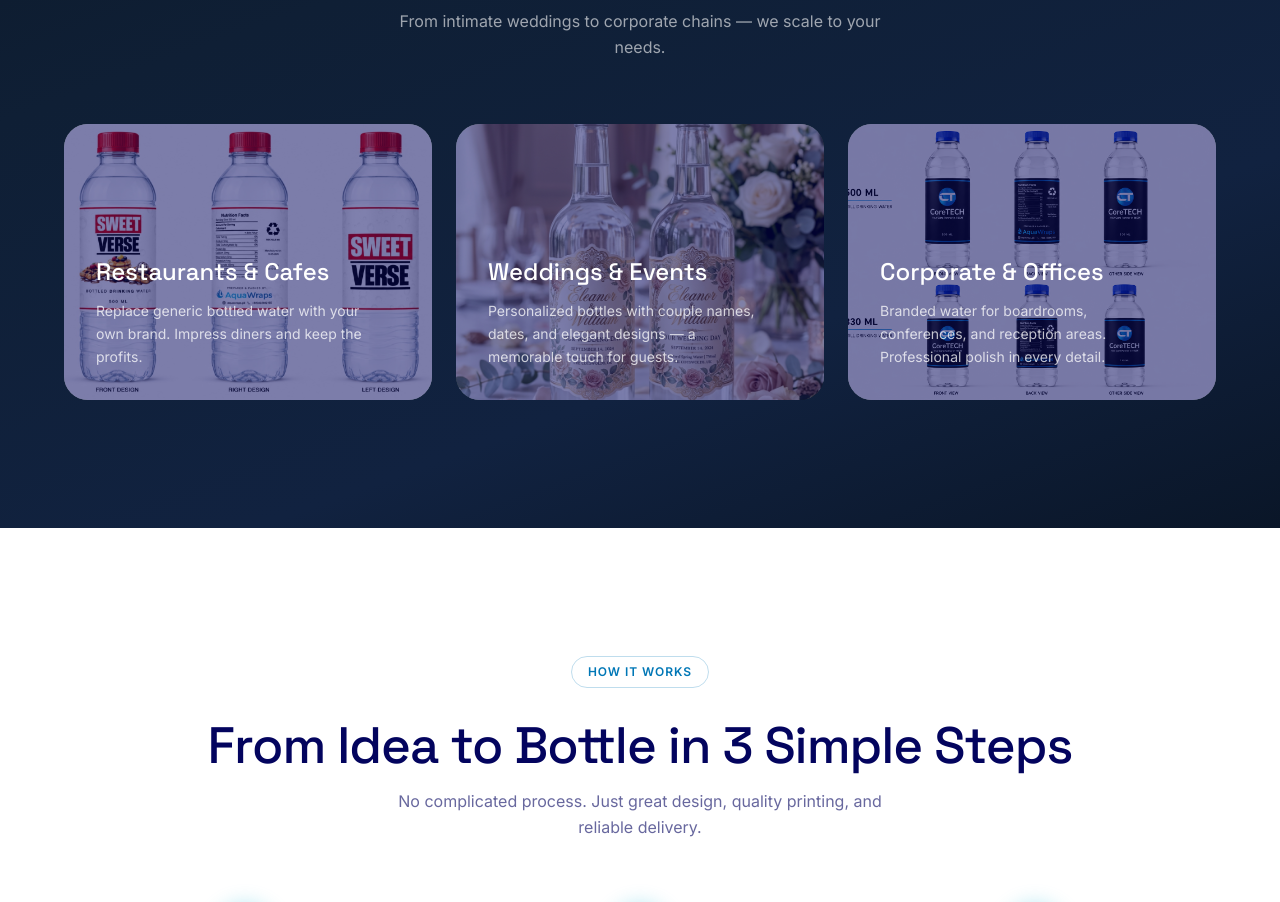
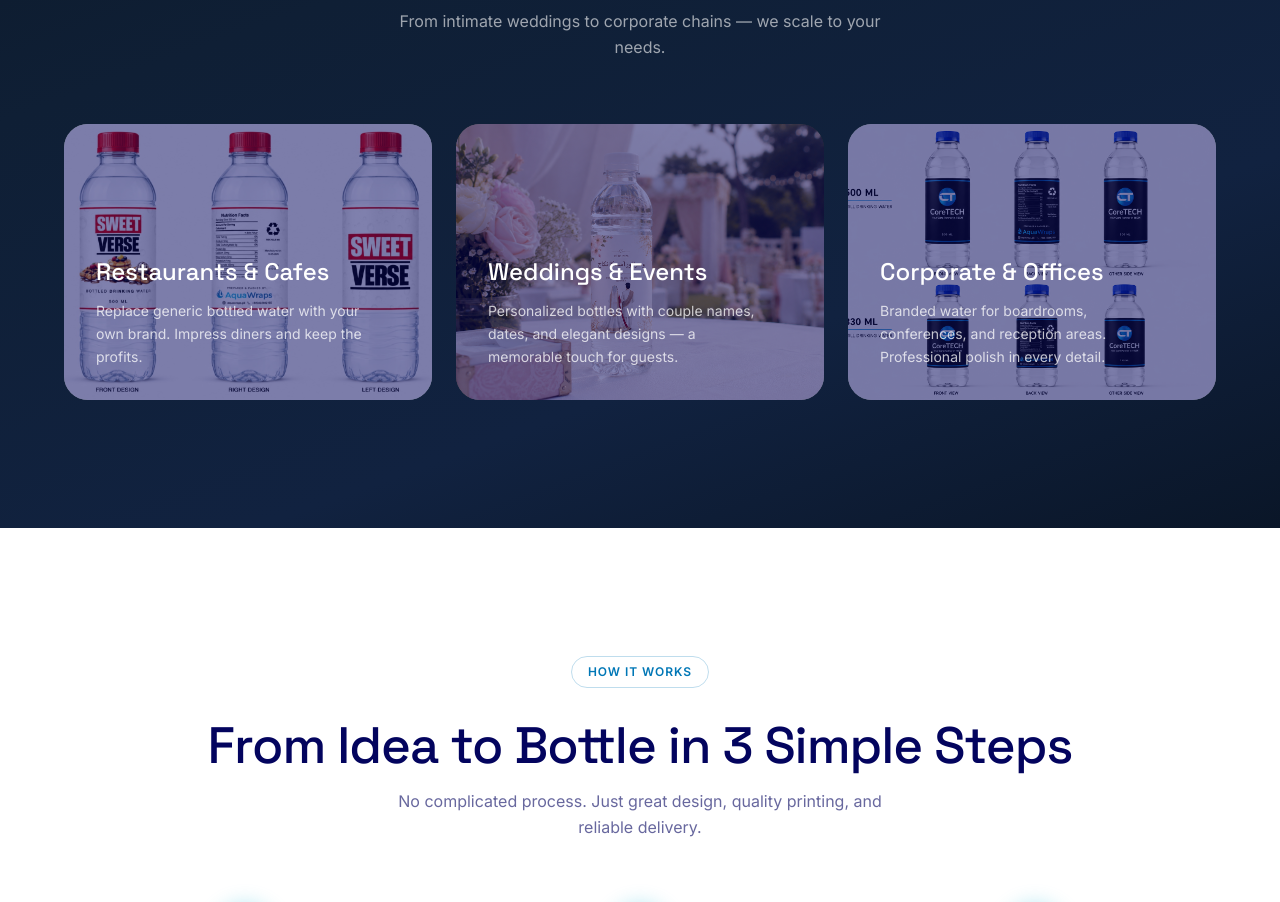
Before and after one commit to MNabeel-khan/Aquawraps-website, a React (Vite) app: page / in a window 1280 px wide. Shown: the part 3040-3942 px from the top of the page. Built offline with nearby package versions, Linux system fonts and the light colour scheme.

Commit message:
Update Industries.tsx

```diff
--- a/src/sections/Industries.tsx
+++ b/src/sections/Industries.tsx
@@ -7,7 +7,7 @@
     description: 'Replace generic bottled water with your own brand. Impress diners and keep the profits.',
   },
   {
-    image: '/bottle-mockup-wedding.png',
+    image: '/wedding.png',
     title: 'Weddings & Events',
     description: 'Personalized bottles with couple names, dates, and elegant designs \u2014 a memorable touch for guests.',
   },
```
